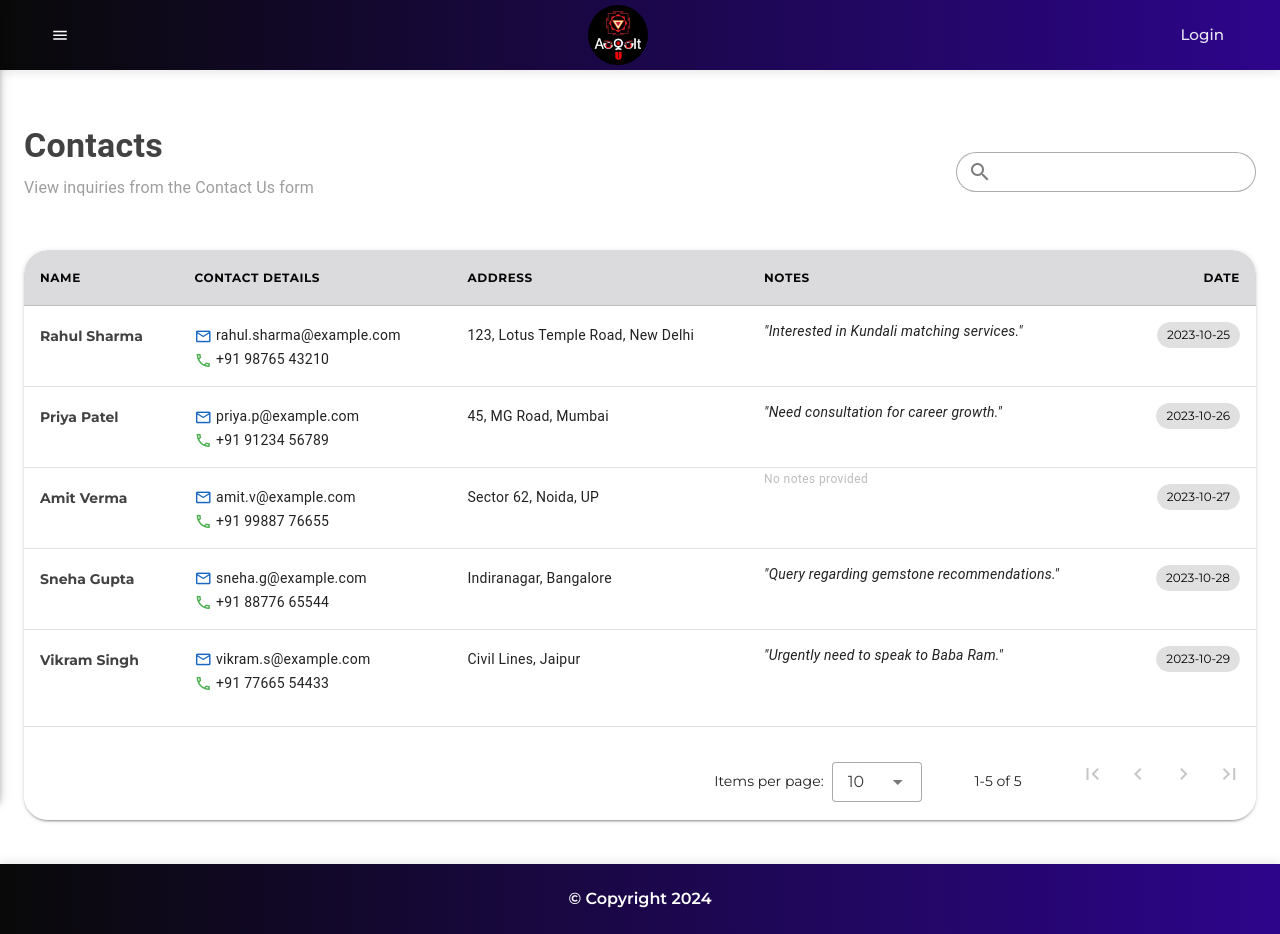
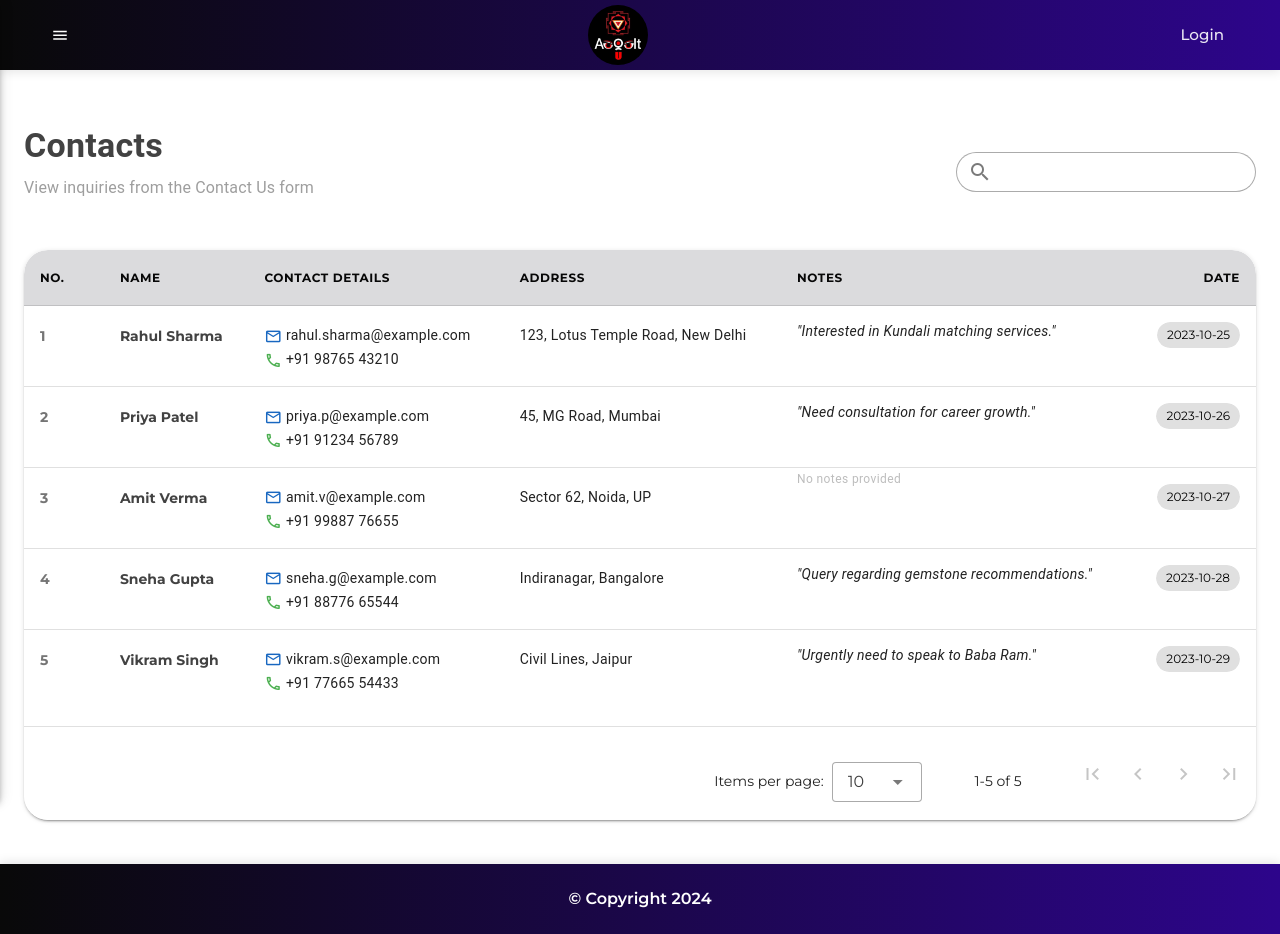
Before and after one commit to akashajaydev/Frotend_Main_APP, a Nuxt app: page /contacts in a window 1280 px wide. Built offline with nearby package versions, Linux system fonts and the light colour scheme; no server answers; sample sign-in values are in the browser's storage.

Commit message:
Added si no

```diff
--- a/pages/contacts/index.vue
+++ b/pages/contacts/index.vue
@@ -52,6 +52,7 @@ const contacts = ref([
 const search = ref('')
 
 const headers = [
+  { title: 'No.', key: 'id', align: 'start' },
   { title: 'Name', key: 'name', align: 'start' },
   { title: 'Contact Details', key: 'email', align: 'start' },
   { title: 'Address', key: 'address', align: 'start' },
@@ -91,6 +92,11 @@ const headers = [
         class="contact-table"
         hover
       >
+        <!-- ID Slot -->
+        <template v-slot:item.id="{ item }">
+          <div class="font-weight-bold text-grey-darken-1 mt-5">{{ item.id }}</div>
+        </template>
+
         <!-- Name Slot -->
         <template v-slot:item.name="{ item }">
           <div class="font-weight-bold text-grey-darken-3 mt-5">{{ item.name }}</div>
```
